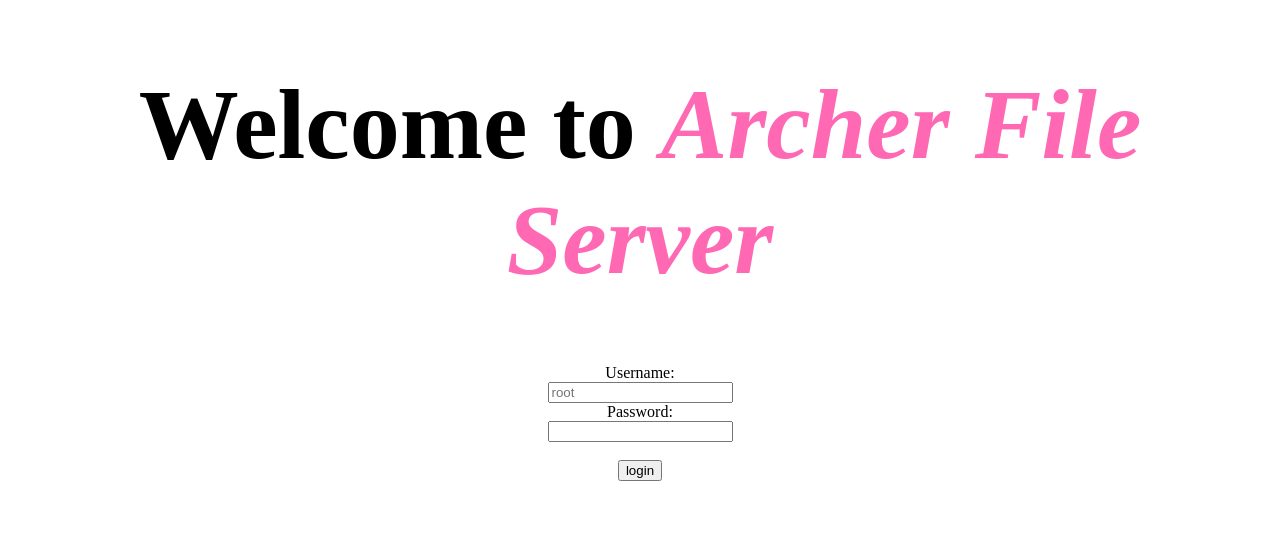
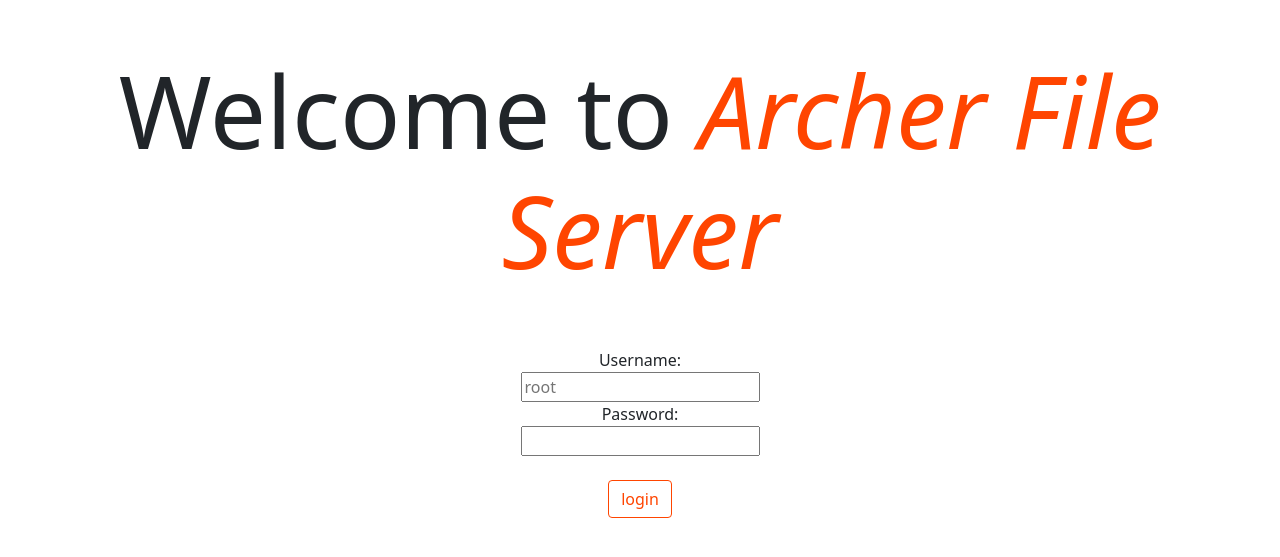
Before and after one commit to Retr05041/Archer-FS, a Node server app: template views/index.ejs in a window 1280 px wide. Shown: the top 557 px of the page. Run offline with Node 20, Linux system fonts and the light colour scheme; the template is opened without the code that fills it, so the values that code supplies are empty.

Commit message:
Made landing page beautiful lol

```diff
--- a/static/index.css
+++ b/static/index.css
@@ -4,9 +4,46 @@
 }
 
 .Archer {
-    color: hotpink;
+    color: OrangeRed;
 }
 
 .loginform {
     text-align: center;
 }
+
+.container-fluid {
+    padding-top: 50px;
+    padding-bottom: 50px;
+}
+
+
+.btn-outline-primary {
+    color: OrangeRed;
+    border-color: orangered;
+}
+
+.btn-outline-primary:hover {
+    color: #fff;
+    background-color: Orangered;
+    border-color: orangered;
+}
+
+.btn {
+    display: inline-block;
+    font-weight: 400;
+    line-height: 1.5;
+    color: orangered;
+    text-align: center;
+    text-decoration: none;
+    vertical-align: middle;
+    cursor: pointer;
+    -webkit-user-select: none;
+    -moz-user-select: none;
+    user-select: none;
+    background-color: transparent;
+    border: 1px solid orangered;
+    padding: 0.375rem 0.75rem;
+    font-size: 1rem;
+    border-radius: 0.25rem;
+    transition: color .15s ease-in-out,background-color .15s ease-in-out,border-color .15s ease-in-out,box-shadow .15s ease-in-out;
+}
--- a/views/index.ejs
+++ b/views/index.ejs
@@ -5,21 +5,28 @@
     <meta charset="UTF-8">
     <meta http-equiv="X-UA-Compatible" content="IE=edge">
     <meta name="viewport" content="width=device-width, initial-scale=1.0">
+    <!-- Bootsrap -->
+    <link href="https://cdn.jsdelivr.net/npm/bootstrap@5.1.3/dist/css/bootstrap.min.css" rel="stylesheet" integrity="sha384-1BmE4kWBq78iYhFldvKuhfTAU6auU8tT94WrHftjDbrCEXSU1oBoqyl2QvZ6jIW3" crossorigin="anonymous">
+    <!-- My CSS to override bootstrap -->
     <link rel="stylesheet" href="index.css">
     <title>Home</title>
 </head>
 
 <body>
-    <h1>Welcome to <i class="Archer">Archer File Server</i></h1>
+    <div class="container-fluid">
+        <h1>Welcome to <i class="Archer">Archer File Server</i></h1>
+    </div>
 
     <form method="post" action="/" class="loginform">
     <label for="username">Username:</label><br>
     <input type="text" name="username" placeholder="root" required><br>
     <label for="password">Password:</label><br>
     <input type="password" name="password" required><br><br>
-    <input type="submit" value="login">
+    <input type="submit" value="login" class="btn btn-outline-primary">
 
     </form>
 </body>
 
+<!-- Bootstrap -->
+<script src="https://cdn.jsdelivr.net/npm/bootstrap@5.1.3/dist/js/bootstrap.bundle.min.js" integrity="sha384-ka7Sk0Gln4gmtz2MlQnikT1wXgYsOg+OMhuP+IlRH9sENBO0LRn5q+8nbTov4+1p" crossorigin="anonymous"></script>
 </html>
```
